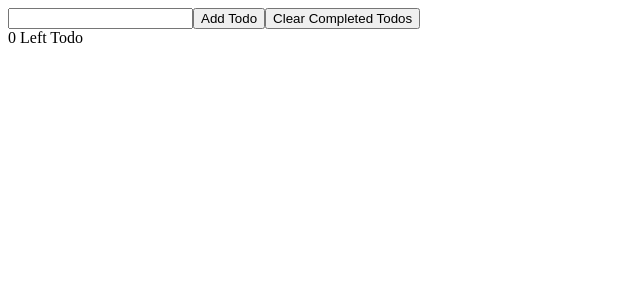
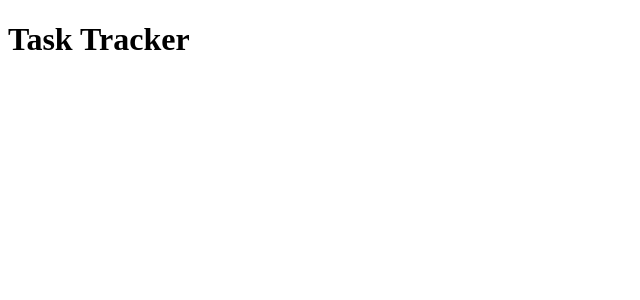
Before and after one commit to Y0ni0/Todolist-with-traversary, a React (Create React App) app: page / in a window 1280 px wide. Shown: the top 300 px of the page, without its empty margins (0-640 px from the left). Built offline with nearby package versions, Linux system fonts and the light colour scheme.

Commit message:
components created

```diff
--- a/src/App.js
+++ b/src/App.js
@@ -1,48 +1,10 @@
-import React, { useState, useRef, useEffect } from 'react';
-import TodoList from './TodoList';
-import { v4 as uuidv4 } from 'uuid'
+import Header from "./Components/Header";
 
-const   LOCAL_STORAGE_KEY = 'todoApp.todos'
 function App(){
-    const [todos, setTodos] = useState([])
-    const todoNameRef = useRef()
-
-    useEffect(()=>{
-        const storedTodos = JSON.parse(localStorage.getItem(LOCAL_STORAGE_KEY))
-        if (storedTodos) setTodos(storedTodos)
-    }, [])
-
-    useEffect(() =>{
-        localStorage.setItem(LOCAL_STORAGE_KEY, JSON.stringify(todos))
-    }, [todos])
-
-    function toggleTodo(id){
-        const newTodos = [...todos]
-        const todo = newTodos.find(todo => todo.id === id)
-        todo.complete = !todo.complete
-        setTodos(newTodos)
-    }
-
-    function handleAddTodo(e){
-        const name = todoNameRef.current.value
-        if(name === '') return
-        setTodos(prevTodos =>{
-            return [...prevTodos, {id: uuidv4(), name:name, complete: false} ]
-        })
-        todoNameRef.current.value = null
-    }
-    function handleClearTodos(){
-        const newTodos = todos.filter(todo => !todo.complete)
-        setTodos(newTodos)
-    }
     return (
-        <>
-        <TodoList todos = { todos } toggleTodo ={toggleTodo}/>
-        <input ref={todoNameRef} type ="text" />
-        <button onClick={handleAddTodo}>Add Todo</button>
-        <button onClick={handleClearTodos}>Clear Completed Todos</button>
-        <div>{todos.filter(todo => !todo.complete).length} Left Todo</div>
-        </>
+        <div className='container'>
+            <Header/>
+        </div>
     )
 }
 
--- /dev/null
+++ b/src/Components/Header.js
@@ -0,0 +1,11 @@
+import React from 'react'
+
+const Header = () => {
+  return (
+   <header>
+       <h1>Task Tracker</h1>
+   </header>
+  )
+}
+
+export default Header
--- a/src/Todo.js
+++ /dev/null
@@ -1,15 +0,0 @@
-import React from 'react'
-
-export default function Todo( { todo, toggleTodo}) {
-  function handleTodoClick(){
-    toggleTodo(todo.id)
-  }
-  return (
-    <div>
-        <lable>
-            <input type='checkbox' checked={todo.complete} onChange={handleTodoClick} />
-        {todo.name}
-        </lable>
-    </div>
-  )
-}
--- a/src/TodoList.js
+++ /dev/null
@@ -1,10 +0,0 @@
-import React from 'react'
-import Todo from './Todo'
-
-export default function TodoList({ todos, toggleTodo }) {
-  return (
-    todos.map( todo => {
-        return <Todo key={todo.id} toggleTodo = {toggleTodo} todo={todo} />
-    })
-  )
-}
```
